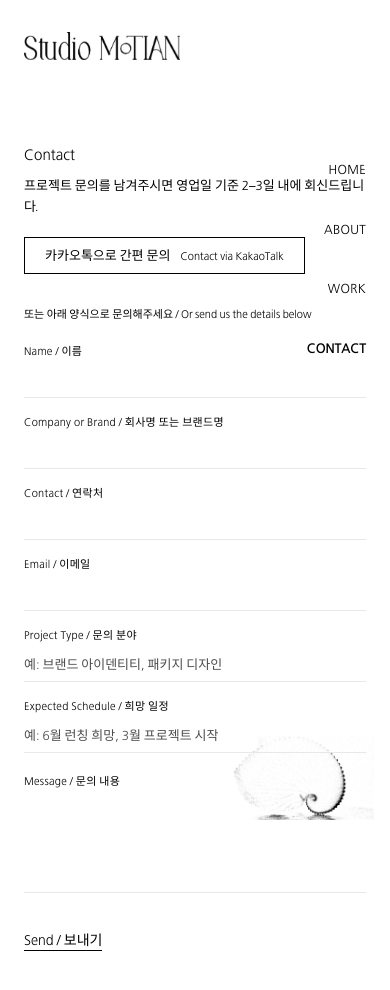
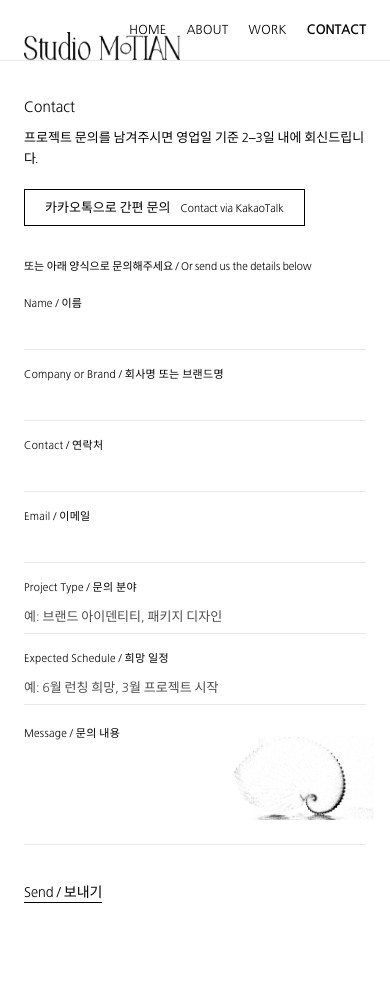
Before and after one commit to studiomotian-alt/studio-motian-, a Next.js app: page /contact in a window 390 px wide. Shown: the top 990 px of the page. After the commit the page ends 951 px from the top, so only its background shows below. Built offline with nearby package versions, Linux system fonts and the light colour scheme; a web font is replaced by a local one.

Commit message:
Mobile: horizontal top-bar nav (desktop keeps vertical right); tighten mobile top spacing

```diff
--- a/app/about/page.tsx
+++ b/app/about/page.tsx
@@ -93,7 +93,7 @@ export default function AboutPage() {
         />
       </div>
 
-      <div className="relative z-10 grid max-w-5xl grid-cols-1 gap-12 pt-40 md:grid-cols-10 md:gap-10 md:pt-48">
+      <div className="relative z-10 grid max-w-5xl grid-cols-1 gap-12 pt-24 md:grid-cols-10 md:gap-10 md:pt-48">
         {/* Our Services — left, with faint background illustration */}
         <div className="relative md:col-span-4">
           <h2 className="text-[15px] text-ink">Our Services</h2>
--- a/app/contact/page.tsx
+++ b/app/contact/page.tsx
@@ -9,7 +9,7 @@ export const metadata: Metadata = {
 
 export default function ContactPage() {
   return (
-    <section className="container-x pb-12 pt-36 md:pt-44">
+    <section className="container-x pb-12 pt-24 md:pt-44">
       <div className="max-w-2xl">
         <h1 className="text-[15px] text-ink">Contact</h1>
         <p className="mt-2 max-w-md text-[13px] leading-relaxed text-muted">
--- a/app/page.tsx
+++ b/app/page.tsx
@@ -40,7 +40,7 @@ export default function HomePage() {
 
       {/* Content */}
       <div className="relative z-10">
-        <div className="grid grid-cols-1 gap-12 pt-40 md:grid-cols-12 md:gap-6 md:pt-48">
+        <div className="grid grid-cols-1 gap-12 pt-24 md:grid-cols-12 md:gap-6 md:pt-48">
           {/* Left — studio intro (not interactive) */}
           <div className="relative md:col-span-4 md:col-start-1 md:row-start-1">
             <div className="space-y-5 text-[13px] leading-[1.75] text-ink">
--- a/app/work/page.tsx
+++ b/app/work/page.tsx
@@ -9,7 +9,7 @@ export const metadata: Metadata = {
 
 export default function WorkPage() {
   return (
-    <section className="container-x pb-10 pt-40 md:pt-48">
+    <section className="container-x pb-10 pt-24 md:pt-48">
       <ProjectIndex projects={projects} />
     </section>
   );
--- a/components/site-nav.tsx
+++ b/components/site-nav.tsx
@@ -41,8 +41,8 @@ export function SiteNav() {
         />
       </Link>
 
-      {/* Navigation — fixed top-right, aligned with the content top */}
-      <nav className="fixed right-6 top-40 z-50 flex flex-col items-end gap-10 md:right-12 md:top-48 lg:right-16">
+      {/* Navigation — horizontal top bar on mobile, vertical right column on desktop */}
+      <nav className="fixed inset-x-0 top-0 z-40 flex flex-row items-center justify-end gap-5 border-b border-line bg-white/80 px-6 py-5 backdrop-blur-sm md:inset-x-auto md:right-12 md:top-48 md:flex-col md:items-end md:gap-10 md:border-0 md:bg-transparent md:p-0 md:backdrop-blur-none lg:right-16">
         {navItems.map((item) => (
           <Link
             key={item.href}
```
